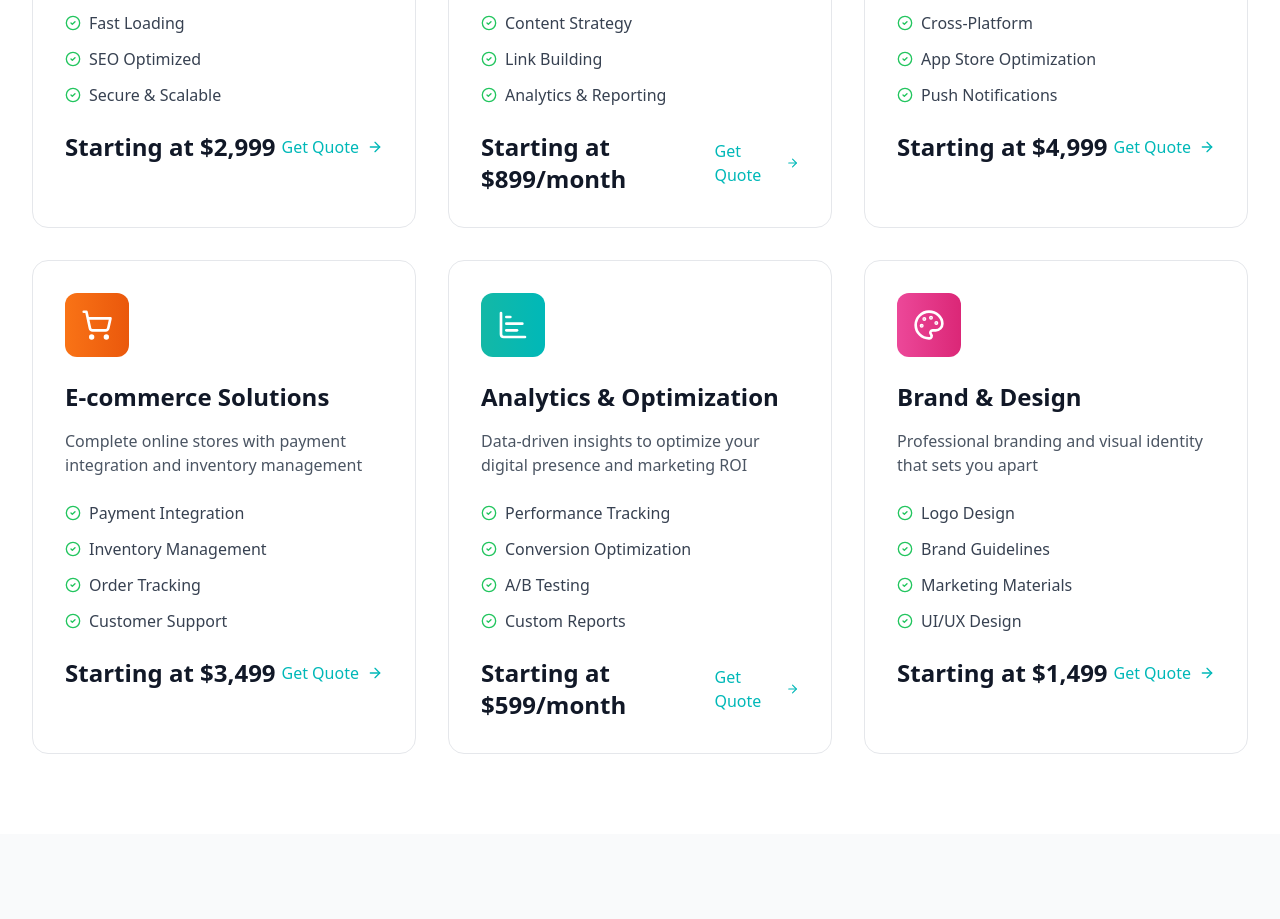
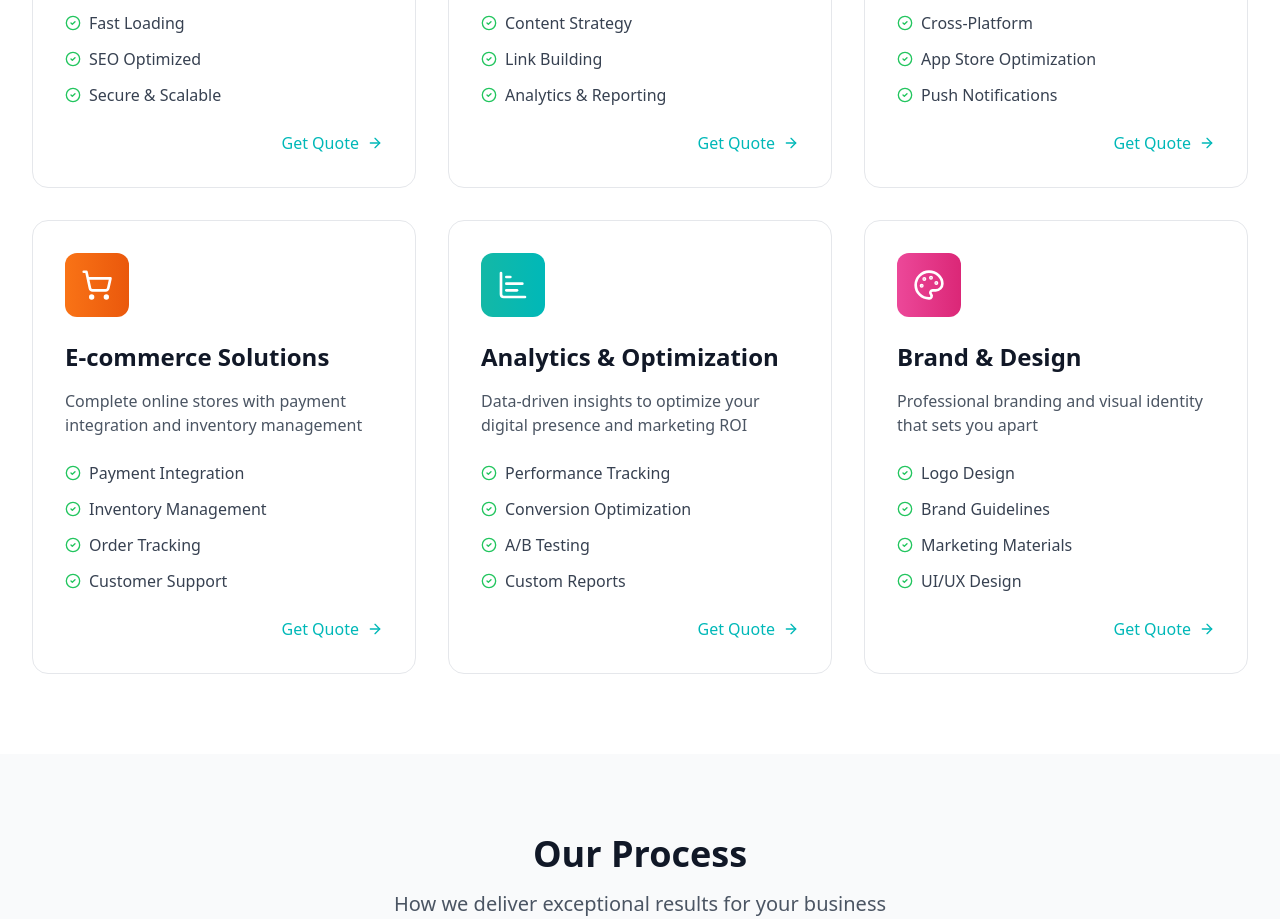
Before and after one commit to Trinexa/SMEGA, a React (Vite) app: page /services in a window 1280 px wide. Shown: the part 820-1739 px from the top of the page. Built offline with nearby package versions, Linux system fonts and the light colour scheme; no server answers.

Commit message:
ui change

```diff
--- a/src/pages/Services.tsx
+++ b/src/pages/Services.tsx
@@ -10,7 +10,7 @@ const Services: React.FC = () => {
       title: 'Web Development',
       description: 'Custom websites and web applications built with cutting-edge technologies',
       features: ['Responsive Design', 'Fast Loading', 'SEO Optimized', 'Secure & Scalable'],
-      price: 'Starting at $2,999',
+      price: '',
       color: 'from-blue-500 to-blue-600'
     },
     {
@@ -18,7 +18,7 @@ const Services: React.FC = () => {
       title: 'SEO & Digital Marketing',
       description: 'Comprehensive digital marketing strategies to increase your online visibility',
       features: ['Keyword Research', 'Content Strategy', 'Link Building', 'Analytics & Reporting'],
-      price: 'Starting at $899/month',
+      price: '',
       color: 'from-green-500 to-green-600'
     },
     {
@@ -26,7 +26,7 @@ const Services: React.FC = () => {
       title: 'Mobile App Development',
       description: 'Native and cross-platform mobile applications for iOS and Android',
       features: ['Native Performance', 'Cross-Platform', 'App Store Optimization', 'Push Notifications'],
-      price: 'Starting at $4,999',
+      price: '',
       color: 'from-purple-500 to-purple-600'
     },
     {
@@ -34,7 +34,7 @@ const Services: React.FC = () => {
       title: 'E-commerce Solutions',
       description: 'Complete online stores with payment integration and inventory management',
       features: ['Payment Integration', 'Inventory Management', 'Order Tracking', 'Customer Support'],
-      price: 'Starting at $3,499',
+      price: '',
       color: 'from-orange-500 to-orange-600'
     },
     {
@@ -42,7 +42,7 @@ const Services: React.FC = () => {
       title: 'Analytics & Optimization',
       description: 'Data-driven insights to optimize your digital presence and marketing ROI',
       features: ['Performance Tracking', 'Conversion Optimization', 'A/B Testing', 'Custom Reports'],
-      price: 'Starting at $599/month',
+      price: '',
       color: 'from-teal-500 to-teal-600'
     },
     {
@@ -50,7 +50,7 @@ const Services: React.FC = () => {
       title: 'Brand & Design',
       description: 'Professional branding and visual identity that sets you apart',
       features: ['Logo Design', 'Brand Guidelines', 'Marketing Materials', 'UI/UX Design'],
-      price: 'Starting at $1,499',
+      price: '',
       color: 'from-pink-500 to-pink-600'
     }
   ];
```
